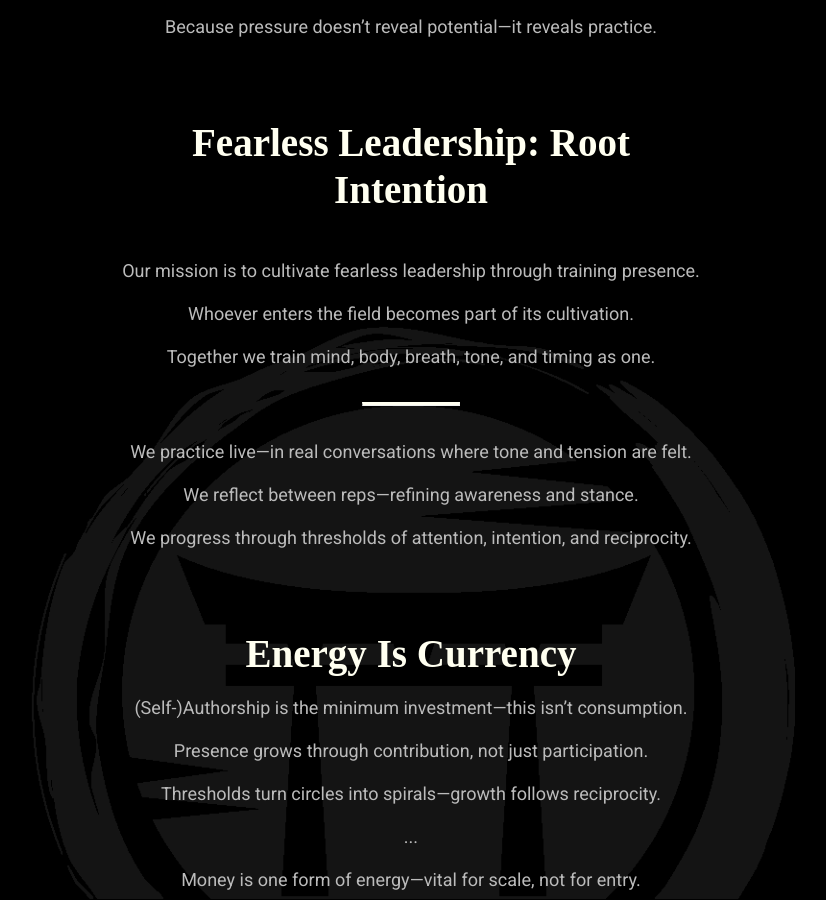
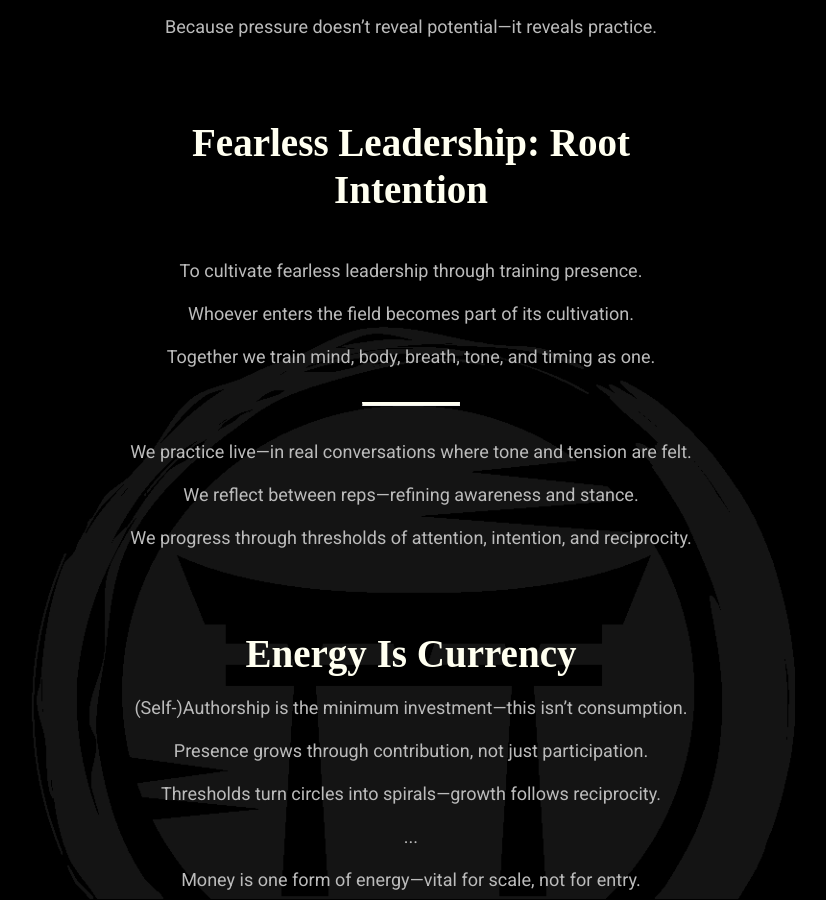
Before and after one commit to mindset-dojo/mindset-dojo.github.io, a Jekyll site: the page built from mission.md, in a window 1280 px wide and 900 px high, scrolled down 899 px. Shown: the whole window, without its empty margins (229-1055 px from the left). Built offline with Jekyll 4.4.1, drawn with Linux system fonts in a browser that asks for light colours; some web fonts are replaced.

Commit message:
fix: Cleanup

```diff
--- a/_data/mission.yaml
+++ b/_data/mission.yaml
@@ -4,7 +4,7 @@ mantra: "Don't Complain. Train."
 mantra_mark: "Train."
 description: "Mindset Dojo is a training ground for fearless leadership. Through practice in mind, body, tone, and timing, we cultivate clarity, compassion, and presence under pressure."
 statement:
-  - Our mission is to cultivate fearless leadership through training presence.
+  - To cultivate fearless leadership through training presence.
   - Whoever enters the field becomes part of its cultivation.
   - Together we train mind, body, breath, tone, and timing as one.
 sections:
```
